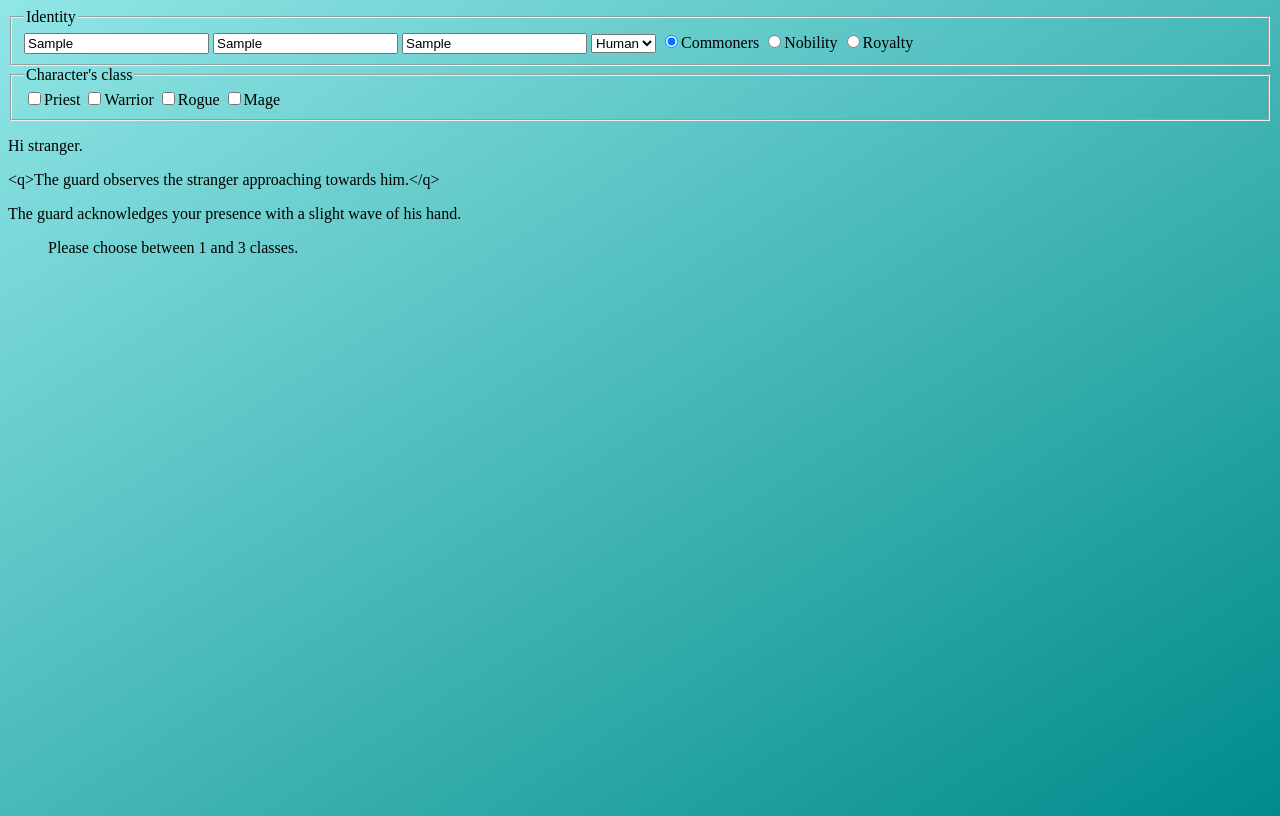
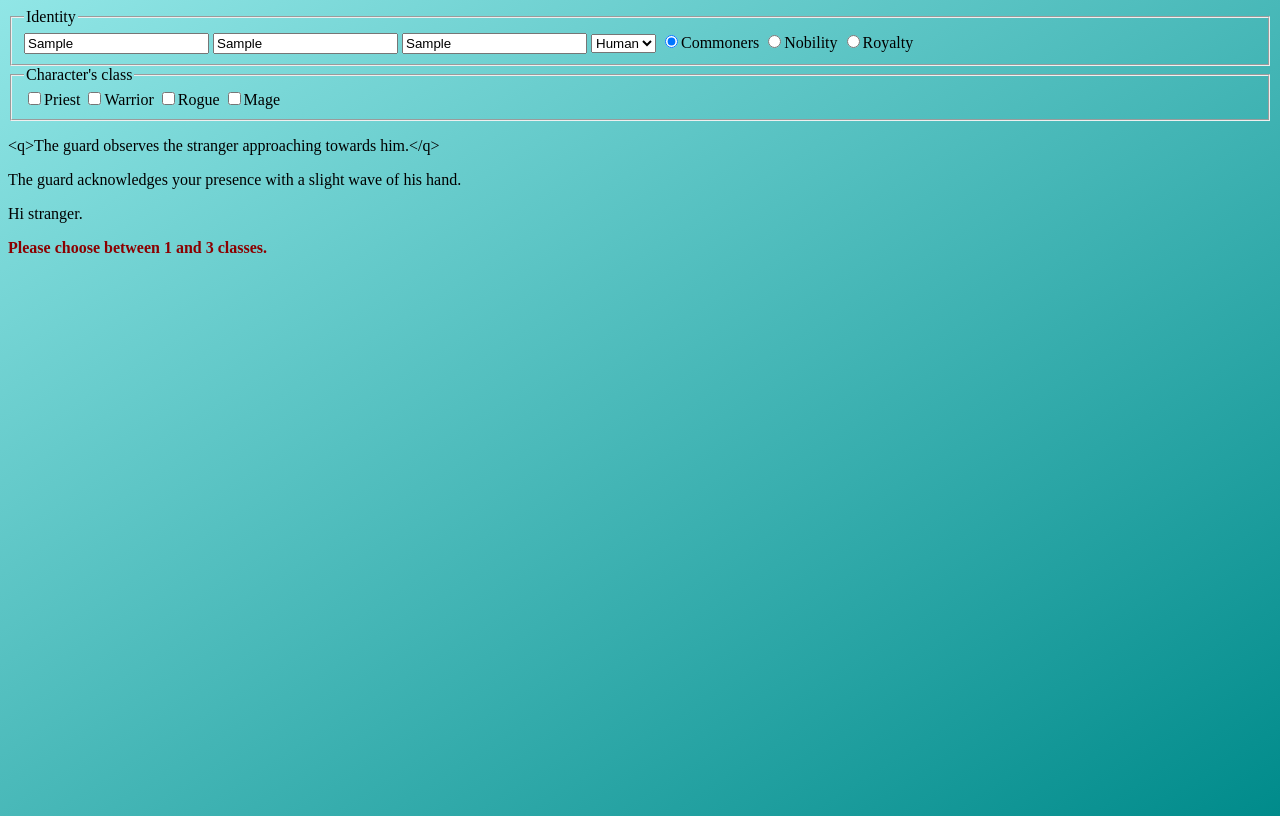
Before and after one commit to kenaryn/oxus, a website: page index.html in a window 1280 px wide. Both pictures are taken after typing "Sample", "Sample", "Sample" into the empty fields and a click on the button "Greet". Drawn offline with Linux system fonts and the light colour scheme.

Commit message:
Add an error class to warn the user when no or all classes are selected

```diff
--- a/default.css
+++ b/default.css
@@ -6,3 +6,8 @@ body {
 .hidden {
   display: none;
 }
+
+.error {
+  color: darkred;
+  font-weight: bold;
+}
--- a/greetings.js
+++ b/greetings.js
@@ -1,9 +1,12 @@
 'use strict';
 
+// HTML tag selections.
 const classesListElm = document.getElementById('classes--list');
 const btnGreet = document.getElementById('greet');
 const fullNameElm = document.getElementById('p--fullname');
 const raceElm = document.getElementById('p--race');
+const errorClassElm = document.querySelector('.error');
+
 let title = document.getElementById('title').value;
 let fname = document.getElementById('fname').value;
 let lname = document.getElementById('lname').value;
@@ -105,9 +108,11 @@ const greetByRank = function () {
   const pRank = document.getElementById('p--rank');
   pRank.appendChild(rankGreeting);
 
+  // Prints an error message if no or all classes are selected by the player.
   if (getnumberOfclasses() < 1 || getnumberOfclasses() > 3) {
     const node = document.createTextNode('Please choose between 1 and 3 classes.');
-    classesListElm.appendChild(node);
+    errorClassElm.appendChild(node);
+    errorClassElm.classList.add('error');
   } else {
     // Prints all checked classes.
     getClassesList();
--- a/index.html
+++ b/index.html
@@ -34,10 +34,11 @@
     <button id="greet">Greet</button>
   </form>
 
-  <p id="p--fullname"></p>
   <p id="p--race"></p>
   <p id="p--rank"></p>
+  <p id="p--fullname"></p>
   <ul id="classes--list"></ul>
+  <p class="error"></p>
 
   <script src="./greetings.js"></script>
 </body>
```
